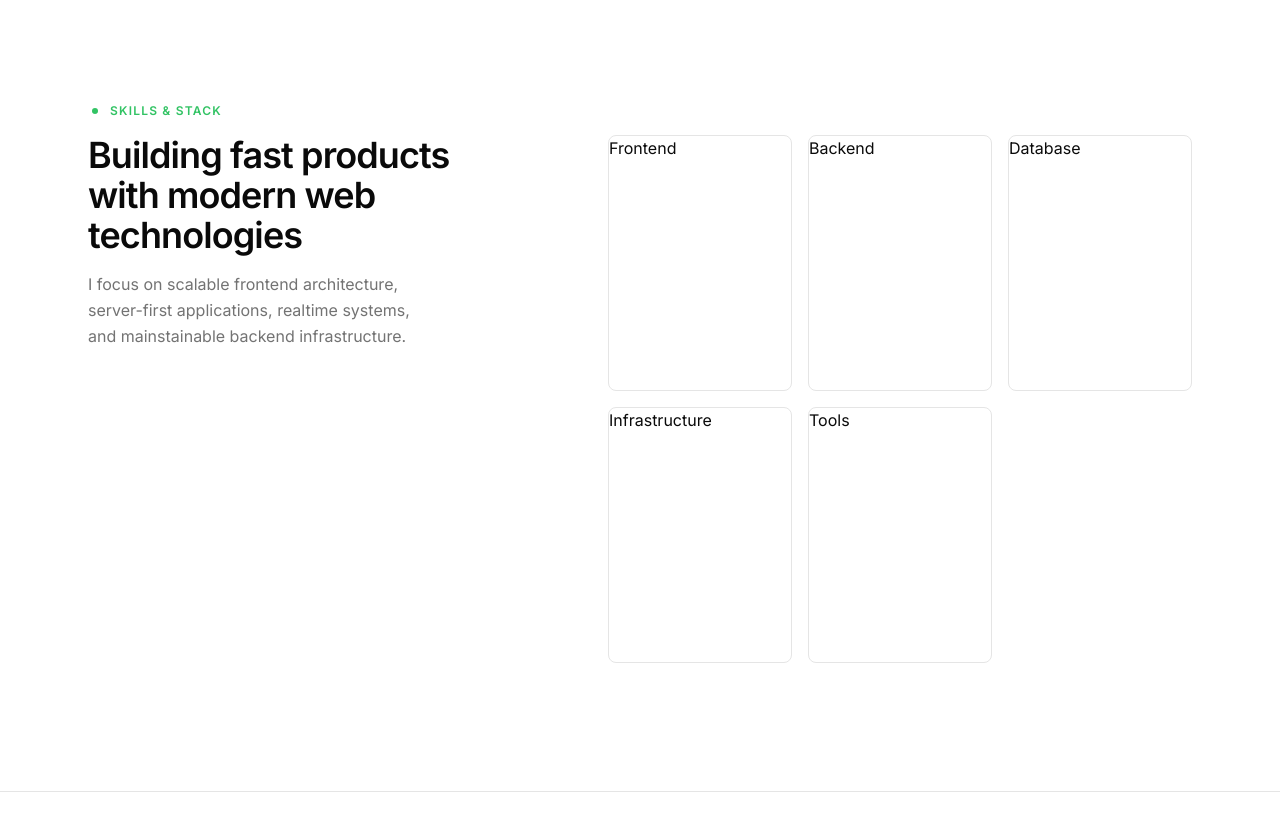
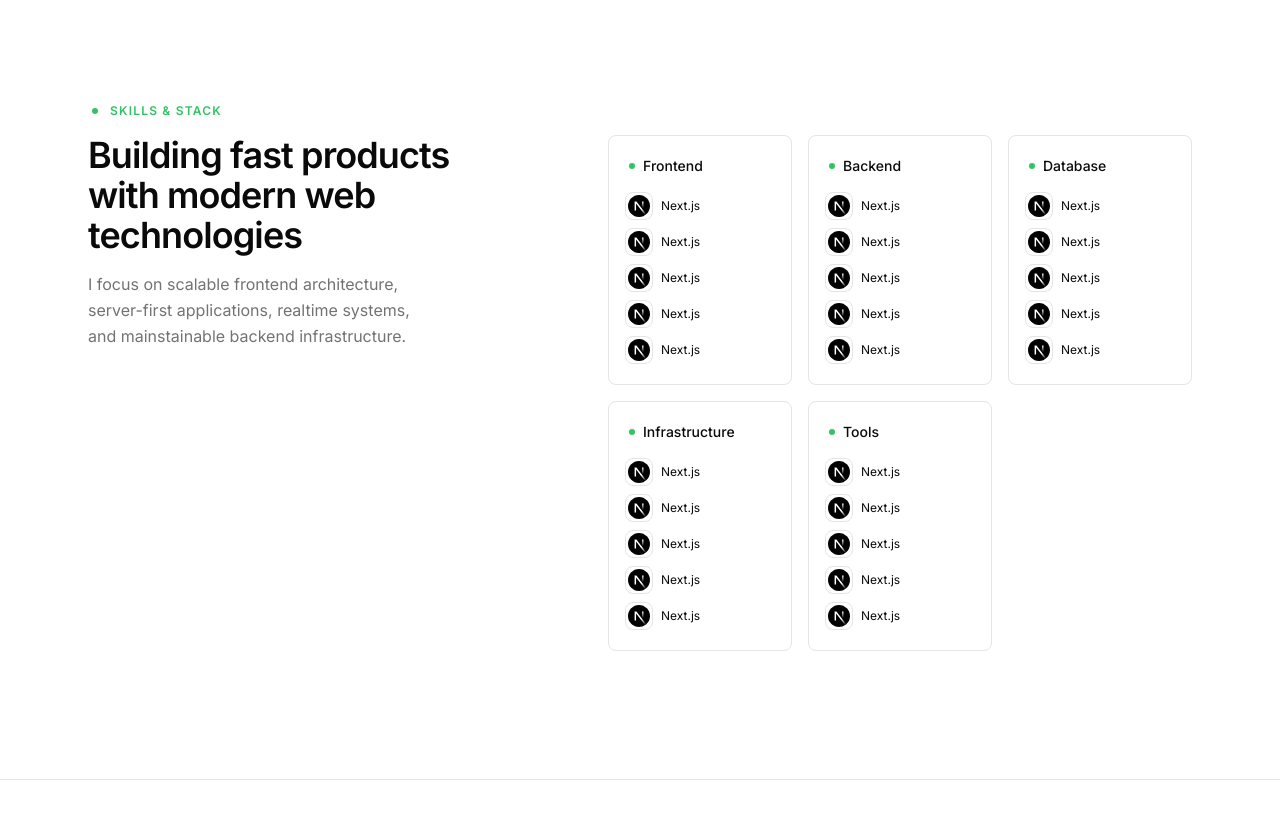
Before and after one commit to svsxn/portfolio, a Next.js app: page / in a window 1280 px wide. Shown: the part 1920-2751 px from the top of the page. Built offline with nearby package versions, Linux system fonts and the light colour scheme.

Commit message:
feat: add techs

```diff
--- a/components/sections/skills/card.tsx
+++ /dev/null
@@ -1,7 +0,0 @@
-interface Props {
-  title: string;
-}
-
-export default function Card({ title }: Props) {
-  return <div className="w-46 h-64 bg-card border rounded-md">{title}</div>;
-}
--- /dev/null
+++ b/components/sections/skills/card/index.tsx
@@ -0,0 +1,23 @@
+import Tech from "./tech";
+
+interface Props {
+  title: string;
+}
+
+export default function Card({ title }: Props) {
+  return (
+    <div className="flex flex-col gap-4 w-46 bg-card border rounded-md px-4 py-5">
+      <div className="flex items-center gap-1 sm:gap-2">
+        <div className="size-1 sm:size-1.5 rounded-full bg-primary ml-1" />
+        <span className="text-sm font-medium">{title}</span>
+      </div>
+      <div className="flex flex-col gap-2">
+        <Tech />
+        <Tech />
+        <Tech />
+        <Tech />
+        <Tech />
+      </div>
+    </div>
+  );
+}
--- /dev/null
+++ b/components/sections/skills/card/tech.tsx
@@ -0,0 +1,19 @@
+import { TECH_STACK } from "../../hero/tech-stack/tech-items";
+
+export default function Tech() {
+  return (
+    <div className="flex items-center gap-2">
+      <svg
+        width="20"
+        height="20"
+        viewBox="0 0 16 16"
+        fill="none"
+        xmlns="http://www.w3.org/2000/svg"
+        className="shrink-0 border rounded-md p-0.5 size-7"
+      >
+        {TECH_STACK[0].iconPaths}
+      </svg>
+      <span className="text-xs">Next.js</span>
+    </div>
+  );
+}
```
